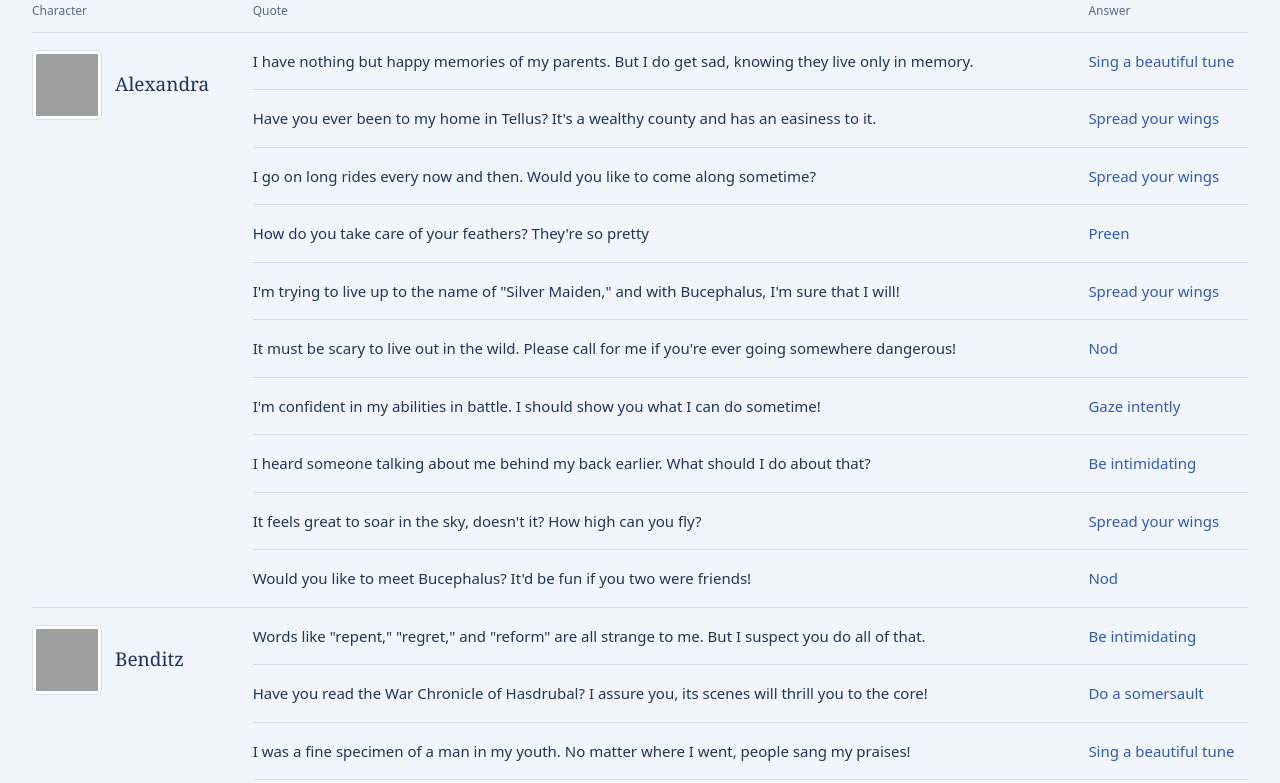
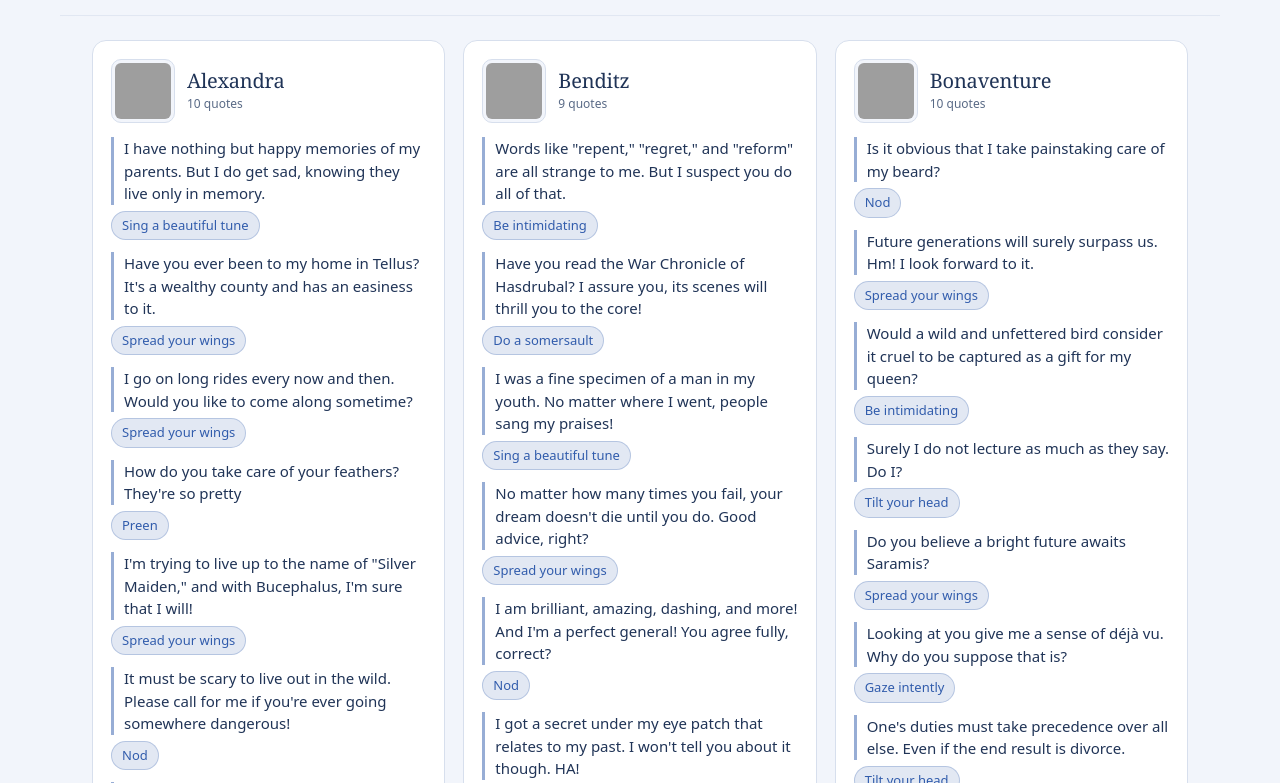
Before and after one commit to NolanChai/fortune-weave, an Astro site: page / in a window 1280 px wide. Shown: the part 182-965 px from the top of the page. Built offline with nearby package versions, Linux system fonts and the light colour scheme; Astro itself is replaced by a stand-in of ours; grey boxes are pictures that could not be loaded.

Commit message:
feat: prototype Bird Time panel layout

```diff
--- a/src/pages/index.astro
+++ b/src/pages/index.astro
@@ -4,6 +4,7 @@ import birdTime from '../../data/bird-time.json';
 import '../styles/global.css';
 
 const base = import.meta.env.BASE_URL.replace(/\/$/, '');
+const entryCount = birdTime.characters.reduce((total, character) => total + character.entries.length, 0);
 const characters = birdTime.characters.map((character) => {
   const portrait = characterIndex.characters.find(({ id }) => id === character.id);
   if (!portrait) throw new Error(`Missing portrait for ${character.id}`);
@@ -28,7 +29,11 @@ const characters = birdTime.characters.map((character) => {
     </header>
     <main id="main" class="main" tabindex="-1">
       <div class="page-heading">
+        <div class="page-intro">
           <h1>Bird Time</h1>
+          <p class="page-subtitle">{birdTime.characters.length} characters · {entryCount} quotes</p>
+        </div>
+        <div class="toolbar">
           <label class="search" id="search-control" hidden>
           <svg width="18" height="18" viewBox="0 0 24 24" fill="none" stroke="currentColor" stroke-width="1.7" stroke-linecap="round" aria-hidden="true">
             <circle cx="10.5" cy="10.5" r="6.5" />
@@ -36,42 +41,32 @@ const characters = birdTime.characters.map((character) => {
           </svg>
           <input id="query" type="search" placeholder="Search…" aria-label="Search characters, quotes, or answers" autocomplete="off" />
           </label>
+          <p class="search-status" id="search-status" role="status" aria-live="polite" aria-atomic="true">{birdTime.characters.length} characters · {entryCount} quotes</p>
         </div>
-      <p class="sr-only" id="search-status" role="status" aria-live="polite" aria-atomic="true"></p>
-      <table id="bird-time" aria-label="Bird Time quotes and answers by character">
-        <colgroup>
-          <col class="character-column" />
-          <col class="topic-column" />
-          <col class="answer-column" />
-        </colgroup>
-        <thead>
-          <tr>
-            <th id="character-label" scope="col">Character</th>
-            <th id="topic-label" scope="col">Quote</th>
-            <th id="answer-label" scope="col">Answer</th>
-          </tr>
-        </thead>
+      </div>
+      <div class="panels" id="bird-time">
         {characters.map((character, characterIndex) => (
-          <tbody data-character={character.name.toLowerCase()}>
-            {character.entries.map((entry, entryIndex) => (
-              <tr id={entry.id}>
-                {entryIndex === 0 && (
-                  <th id={`character-${character.id}`} scope="rowgroup" rowspan={character.entries.length}>
-                    <div class="person">
-                      <img class="portrait" src={character.icon} alt="" width="70" height="70" loading={characterIndex < 2 ? 'eager' : 'lazy'} decoding="async" />
-                      <span class="character-name">{character.name}</span>
+          <section class="panel" data-character={character.name.toLowerCase()} aria-labelledby={`character-${character.id}-title`}>
+            <header class="panel-header">
+              <img class="portrait" src={character.icon} alt="" width={64} height={64} loading={characterIndex < 2 ? 'eager' : 'lazy'} decoding="async" />
+              <div>
+                <h2 class="character-name" id={`character-${character.id}-title`}>{character.name}</h2>
+                <p class="panel-meta">{character.entries.length} quotes</p>
               </div>
-                  </th>
-                )}
-                <td headers={`character-${character.id} topic-label`} data-topic>{entry.topic}</td>
-                <td headers={`character-${character.id} answer-label`} class={entry.answer === null ? 'answer missing' : 'answer'} data-answer>
+            </header>
+            <ul class="entries">
+              {character.entries.map((entry) => (
+                <li class="entry">
+                  <p class="quote">{entry.topic}</p>
+                  <span class={entry.answer === null ? 'answer missing' : 'answer'}>
                     {entry.answer ?? 'Not listed in source'}
-                </td>
-              </tr>
+                  </span>
+                </li>
               ))}
-          </tbody>
+            </ul>
+          </section>
         ))}
-      </table>
+      </div>
       <p id="empty-results" class="empty" hidden>No matching characters or answers.</p>
     </main>
     <script>
--- a/src/scripts/search.ts
+++ b/src/scripts/search.ts
@@ -1,46 +1,41 @@
 const input = document.querySelector<HTMLInputElement>('#query')!;
-const table = document.querySelector<HTMLTableElement>('#bird-time')!;
-const searchStatus = document.querySelector<HTMLElement>('#search-status')!;
+const container = document.querySelector<HTMLElement>('#bird-time')!;
+const panels = Array.from(container.querySelectorAll<HTMLElement>('.panel'));
+const status = document.querySelector<HTMLElement>('#search-status')!;
 const empty = document.querySelector<HTMLElement>('#empty-results')!;
 
-const groups = Array.from(table.tBodies, (body) => ({
-  body,
-  name: body.dataset.character!,
-  heading: body.querySelector<HTMLTableCellElement>('th')!,
-  rows: Array.from(body.rows, (row) => ({
-    element: row,
-    search: Array.from(row.querySelectorAll('td'), (cell) => cell.textContent)
-      .join(' ').toLowerCase(),
-  })),
-}));
+function filterPanels() {
+  const query = input.value.trim().toLowerCase();
+  let visiblePanels = 0;
+  let visibleEntries = 0;
 
-function filterRows() {
-  const query = input.value.trim().toLowerCase();
-  let visibleCharacters = 0;
+  for (const panel of panels) {
+    const entries = Array.from(panel.querySelectorAll<HTMLElement>('.entry'));
+    const nameMatches = panel.dataset.character?.includes(query) ?? false;
+    const matches = entries.filter((entry) =>
+      entry.textContent?.toLowerCase().includes(query) ?? false
+    );
+    const visibleEntriesInPanel = nameMatches ? entries : matches;
 
-  for (const group of groups) {
-    const nameMatches = group.name.includes(query);
-    const matches = group.rows.filter((row) => nameMatches || row.search.includes(query));
-    const visibleRows = new Set(matches);
-    group.body.hidden = matches.length === 0;
-    for (const row of group.rows) row.element.hidden = !visibleRows.has(row);
+    entries.forEach((entry) => {
+      entry.hidden = !visibleEntriesInPanel.includes(entry);
+    });
+    panel.hidden = visibleEntriesInPanel.length === 0;
 
-    if (matches.length > 0) {
-      visibleCharacters++;
-      // A filtered table still needs its character header on the first visible row.
-      matches[0].element.prepend(group.heading);
-      group.heading.rowSpan = matches.length;
+    if (visibleEntriesInPanel.length > 0) {
+      visiblePanels++;
+      visibleEntries += visibleEntriesInPanel.length;
     }
   }
 
-  table.hidden = visibleCharacters === 0;
-  empty.hidden = visibleCharacters !== 0;
-  searchStatus.textContent = `${visibleCharacters} ${visibleCharacters === 1 ? 'character' : 'characters'} shown`;
+  container.hidden = visiblePanels === 0;
+  empty.hidden = visiblePanels !== 0;
+  status.textContent = `${visiblePanels} ${visiblePanels === 1 ? 'character' : 'characters'} · ${visibleEntries} ${visibleEntries === 1 ? 'quote' : 'quotes'} shown`;
 }
 
 document.querySelector<HTMLElement>('#search-control')!.hidden = false;
-input.addEventListener('input', filterRows);
-window.addEventListener('pageshow', filterRows);
-filterRows();
+input.addEventListener('input', filterPanels);
+window.addEventListener('pageshow', filterPanels);
+filterPanels();
 
 export {};
--- a/src/styles/global.css
+++ b/src/styles/global.css
@@ -30,9 +30,13 @@ body { margin: 0; }
   letter-spacing: -.45px;
 }
 
-.main { max-width: 1440px; margin-inline: auto; padding: 26px 32px 32px; }
-.page-heading { display: flex; flex-wrap: wrap; align-items: center; justify-content: space-between; gap: 18px; margin-bottom: 26px; }
-h1 { margin: 0; font: 36px/1.15 Georgia, serif; letter-spacing: -.8px; }
+.main { max-width: 1160px; margin-inline: auto; padding: 0 32px 32px; }
+.page-heading { position: sticky; top: 0; z-index: 5; display: flex; flex-wrap: wrap; align-items: flex-end; justify-content: space-between; gap: 18px; margin: 0 -32px 24px; padding: 24px 32px 16px; background: color-mix(in oklab, var(--background) 90%, transparent); backdrop-filter: blur(10px); border-bottom: 1px solid color-mix(in oklab, var(--border) 65%, transparent); }
+.page-intro { display: grid; gap: 4px; }
+h1 { margin: 0; font: 32px/1.15 Georgia, serif; letter-spacing: -.7px; }
+.page-subtitle { margin: 0; color: var(--secondary); font-size: 14px; }
+.toolbar { display: grid; gap: 6px; justify-items: end; }
+.search-status { margin: 0; color: var(--secondary); font-size: 13px; }
 
 .search {
   display: flex;
@@ -53,19 +57,44 @@ h1 { margin: 0; font: 36px/1.15 Georgia, serif; letter-spacing: -.8px; }
 .search input { min-width: 0; width: 100%; padding: 10px 0; border: 0; outline: 0; color: var(--text); background: transparent; font: 16px/1.5 system-ui, sans-serif; }
 .search input::placeholder { color: var(--secondary); opacity: 1; }
 
-table { width: 100%; border-collapse: collapse; table-layout: auto; text-align: left; }
-.character-column { width: 1%; }
-.topic-column { width: auto; }
-.answer-column { width: auto; }
-thead th { padding: 0 20px 12px 0; color: var(--secondary); font-size: 12px; font-weight: 500; }
-tbody { border-top: 1px solid var(--border); }
-tbody th, tbody td { padding: 17px 20px 17px 0; vertical-align: top; overflow-wrap: anywhere; }
-tbody td:last-child { padding-right: 0; }
-tbody tr + tr td { border-top: 1px solid var(--border); }
-.person { display: flex; align-items: center; gap: 13px; white-space: nowrap; }
-.portrait { display: block; flex: none; width: 70px; height: 70px; padding: 3px; background: var(--panel); border: 1px solid var(--border); border-radius: 5px; }
-.character-name { font: 19px/1.25 Georgia, serif; overflow-wrap: anywhere; }
-.answer { color: var(--accent); font-weight: 500; }
+.panels {
+  display: grid;
+  grid-template-columns: repeat(auto-fill, minmax(300px, 1fr));
+  gap: 18px;
+}
+.panel {
+  padding: 18px;
+  background: var(--panel);
+  border: 1px solid var(--border);
+  border-radius: 14px;
+}
+.panel-header { display: flex; align-items: center; gap: 12px; }
+.character-name { margin: 0; font: 20px/1.2 Georgia, serif; letter-spacing: -.2px; }
+.panel-meta { margin: 2px 0 0; color: var(--secondary); font-size: 12px; }
+.portrait { flex: none; width: 64px; height: 64px; padding: 3px; background: var(--background); border: 1px solid var(--border); border-radius: 10px; }
+.entries { display: grid; gap: 12px; margin: 14px 0 0; padding: 0; list-style: none; }
+.entry { display: grid; gap: 6px; }
+.quote { margin: 0; padding-left: 10px; border-left: 3px solid color-mix(in oklab, var(--accent) 50%, transparent); color: var(--text); font-size: 15px; line-height: 1.5; }
+.answer {
+  display: inline-flex;
+  align-items: center;
+  gap: 6px;
+  width: fit-content;
+  padding: 4px 10px;
+  border: 1px solid color-mix(in oklab, var(--accent) 25%, transparent);
+  border-radius: 999px;
+  background: color-mix(in oklab, var(--accent) 14%, transparent);
+  color: var(--accent);
+  font-size: 13px;
+  font-weight: 500;
+}
+.missing {
+  border-color: var(--border);
+  border-style: dashed;
+  background: transparent;
+  color: var(--secondary);
+  font-weight: 400;
+}
 .missing { color: var(--secondary); font-size: 14px; font-weight: 400; }
 .empty { padding: 24px 0; color: var(--secondary); }
 .sr-only { position: absolute; width: 1px; height: 1px; overflow: hidden; clip-path: inset(50%); white-space: nowrap; }
```
Lines whose indentation alone changed are shown as unchanged.
